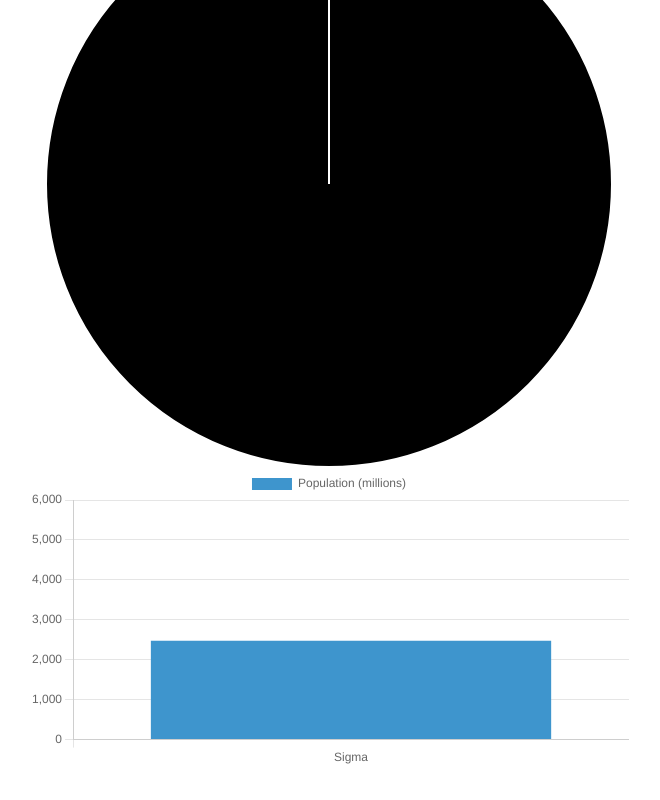
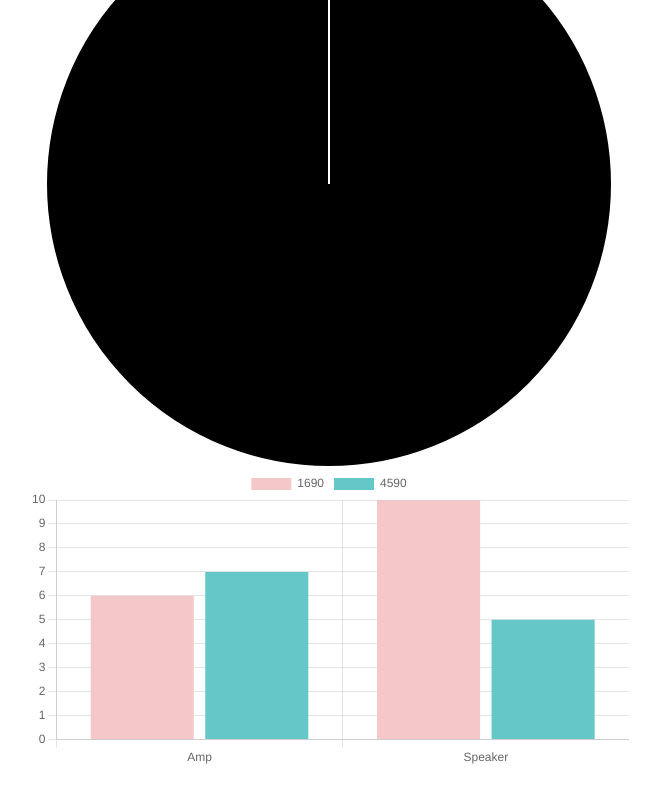
Before and after one commit to GreenBlitz/Scouting2024, a React (Vite) app: page / in a window 1280 px wide. Shown: the part 1470-2270 px from the top of the page, without its empty margins (211-871 px from the left). Built offline with nearby package versions, Linux system fonts and the light colour scheme.

Commit message:
Yoni - fixed chart

```diff
--- a/src/strategy/BarChart.tsx
+++ b/src/strategy/BarChart.tsx
@@ -3,26 +3,24 @@ import { Bar } from "react-chartjs-2";
 
 Chart.register(CategoryScale, LinearScale, BarElement);
 
-type DataSet = [string,Record<string, [number, string]>];
+type DataSet = Record<string, number>;
+type Color = string;
 interface BarChartProps {
-  dataSets: DataSet[];
+  dataSets: Record<string, [Color, DataSet]>;
 }
 const BarChart: React.FC<BarChartProps> = ({ dataSets }) => {
   const data = {
-    labels: Object.keys(dataSets[0][1]),
-    datasets: [
-      {
-        label: "Population (millions)",
-        backgroundColor: [
-          "#3e95cd",
-          "#8e5ea2",
-          "#3cba9f",
-          "#e8c3b9",
-          "#c45850",
-        ],
-        data: [2478, 5267, 734, 784, 433],
-      },
-    ],
+    labels: Object.keys(Object.values(dataSets)[0][1]),
+
+    datasets: Object.entries(dataSets).map(([dataSetName, dataSetValue]) => {
+      return {
+        label: dataSetName,
+        backgroundColor: [...Array(Object.values(dataSetValue[1]).length)].map(
+          () => dataSetValue[0]
+        ),
+        data: Object.values(dataSetValue[1]),
+      };
+    }),
   };
 
   return (
--- a/src/strategy/StrategyApp.tsx
+++ b/src/strategy/StrategyApp.tsx
@@ -36,7 +36,24 @@ const StrategyApp: React.FC<StrategyAppProps> = () => {
         widthOfItem={130}
       />
       <PieChart pieData={{ Dror: [90, ""] }} />
-      <BarChart dataSets={[["Lol", { Sigma: [30, "Jimmy"] }]]}></BarChart>
+      <BarChart
+        dataSets={{
+          1690: [
+            "rgb(244,200,200)",
+            {
+              Amp: 6,
+              Speaker: 10,
+            },
+          ],
+          4590: [
+            "rgb(100,200,200)",
+            {
+              Amp: 7,
+              Speaker: 5,
+            },
+          ],
+        }}
+      />
     </>
   );
 };
```
